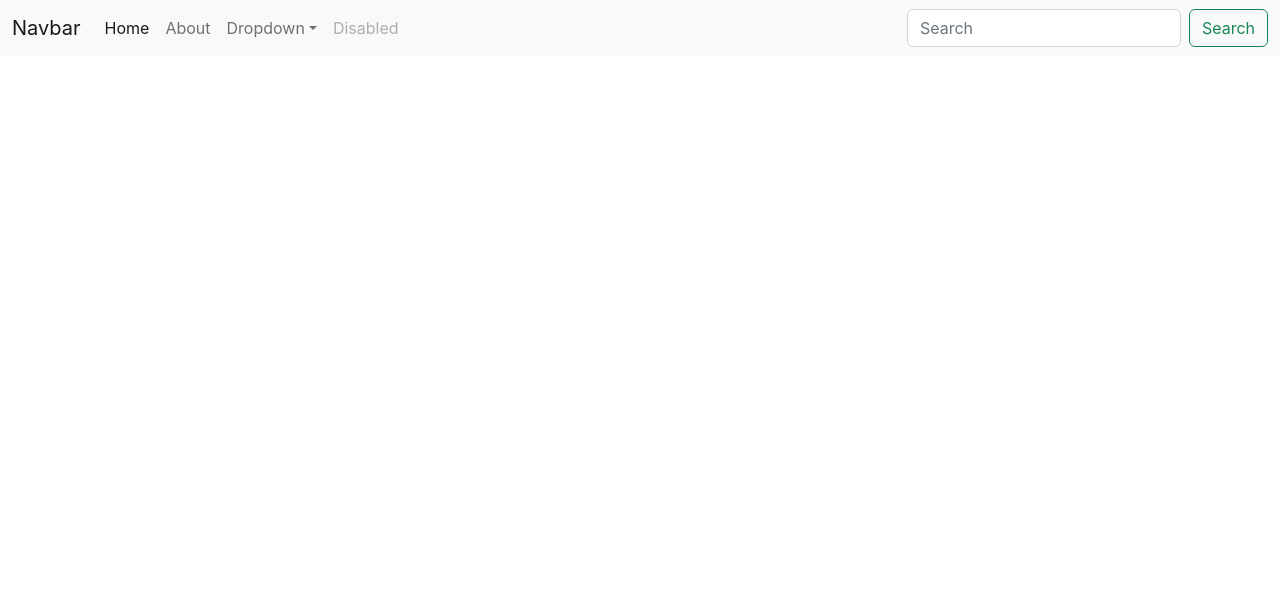
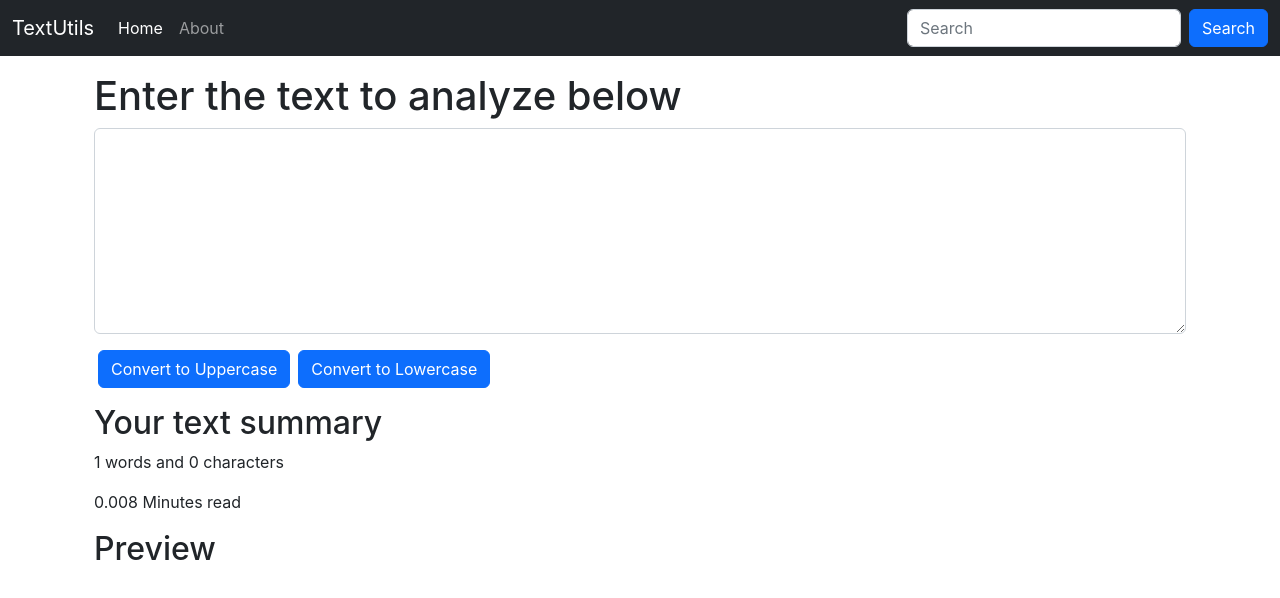
Before and after one commit to M-Rahul1/Reactjs, a React (Create React App) app in the folder my-app/: page / in a window 1280 px wide. Shown: the top 598 px of the page. Built offline with nearby package versions, Linux system fonts and the light colour scheme.

Commit message:
video 8 done

```diff
--- a/my-app/src/App.js
+++ b/my-app/src/App.js
@@ -1,42 +1,17 @@
+import './App.css';
+import Navbar from './components/Navbar';
+import TextForm from './components/TextForm';
 
 function App() {
   return (
-    <nav className="navbar navbar-expand-lg bg-light">
-    <div className="container-fluid">
-      <a className="navbar-brand" href="/">Navbar</a>
-      <button className="navbar-toggler" type="button" data-bs-toggle="collapse" data-bs-target="#navbarSupportedContent" aria-controls="navbarSupportedContent" aria-expanded="false" aria-label="Toggle navigation">
-        <span className="navbar-toggler-icon"></span>
-      </button>
-      <div className="collapse navbar-collapse" id="navbarSupportedContent">
-        <ul className="navbar-nav me-auto mb-2 mb-lg-0">
-          <li className="nav-item">
-            <a className="nav-link active" aria-current="page" href="/">Home</a>
-          </li>
-          <li className="nav-item">
-            <a className="nav-link" href="/">About</a>
-          </li>
-          <li className="nav-item dropdown">
-            <a className="nav-link dropdown-toggle" href="/" role="button" data-bs-toggle="dropdown" aria-expanded="false">
-              Dropdown
-            </a>
-            <ul className="dropdown-menu">
-              <li><a className="dropdown-item" href="/">Action</a></li>
-              <li><a className="dropdown-item" href="/">Another action</a></li>
-              <li><hr className="dropdown-divider"/></li>
-              <li><a className="dropdown-item" href="/">Something else here</a></li>
-            </ul>
-          </li>
-          <li className="nav-item">
-            <a className="nav-link disabled">Disabled</a>
-          </li>
-        </ul>
-        <form className="d-flex" role="search">
-          <input className="form-control me-2" type="search" placeholder="Search" aria-label="Search"/>
-          <button className="btn btn-outline-success" type="submit">Search</button>
-        </form>
-      </div>
+    <>
+    {/* <Navbar title="TextUtils" aboutText="About TextUtils" /> */}
+    {/* <Navbar/> */}
+    <Navbar title="TextUtils" />
+    <div className="container my-3">
+    <TextForm heading="Enter the text to analyze below"/>
     </div>
-  </nav>
+    </>
   );
 }
 
--- /dev/null
+++ b/my-app/src/components/TextForm.js
@@ -0,0 +1,43 @@
+import React, {useState} from 'react'
+
+
+export default function TextForm(props) {
+    const handleUpClick = ()=>{
+        // console.log("Uppercase was clicked: " +  text);
+        let newText = text.toUpperCase();
+        setText(newText)
+    }
+    const handleLoClick = ()=>{
+        // console.log("Uppercase was clicked: " +  text);
+        let newText = text.toLowerCase();
+        setText(newText)
+    }
+
+    const handleOnChange = (event)=>{
+        // console.log("On change");
+        setText(event.target.value)
+    }
+
+    const [text, setText] = useState('');
+    // text = "new text"; // Wrong way to change the state
+    // setText("new text"); // Correct way to change the state
+    return (
+        <>
+        <div className="container">
+            <h1>{props.heading}</h1>
+            <div className="mb-3">
+            <textarea className="form-control" value={text} onChange={handleOnChange} id="myBox" rows="8"></textarea>
+            </div>
+            <button className="btn btn-primary mx-1" onClick={handleUpClick}>Convert to Uppercase</button>
+            <button className="btn btn-primary mx-1" onClick={handleLoClick}>Convert to Lowercase</button>
+        </div>
+        <div className="container my-3">
+            <h2>Your text summary</h2>
+            <p>{text.split(" ").length} words and {text.length} characters</p>
+            <p>{0.008 *  text.split(" ").length} Minutes read</p>
+            <h2>Preview</h2>
+            <p>{text}</p>
+        </div>
+        </>
+    )
+}
```
